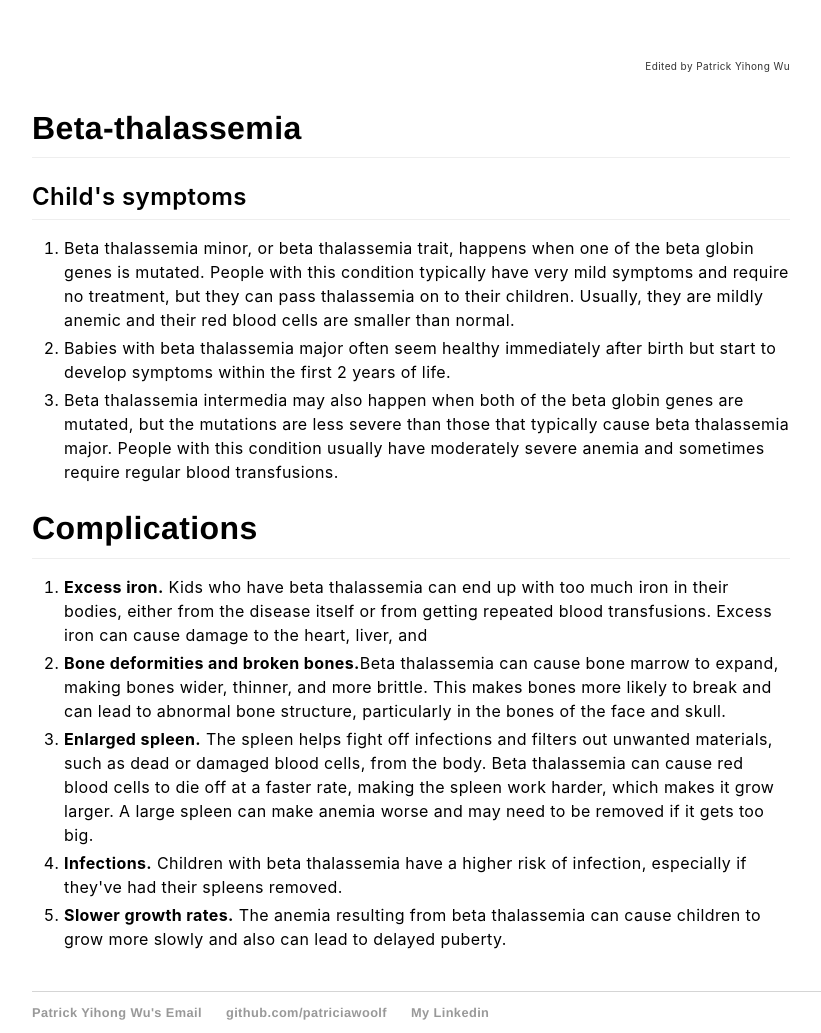
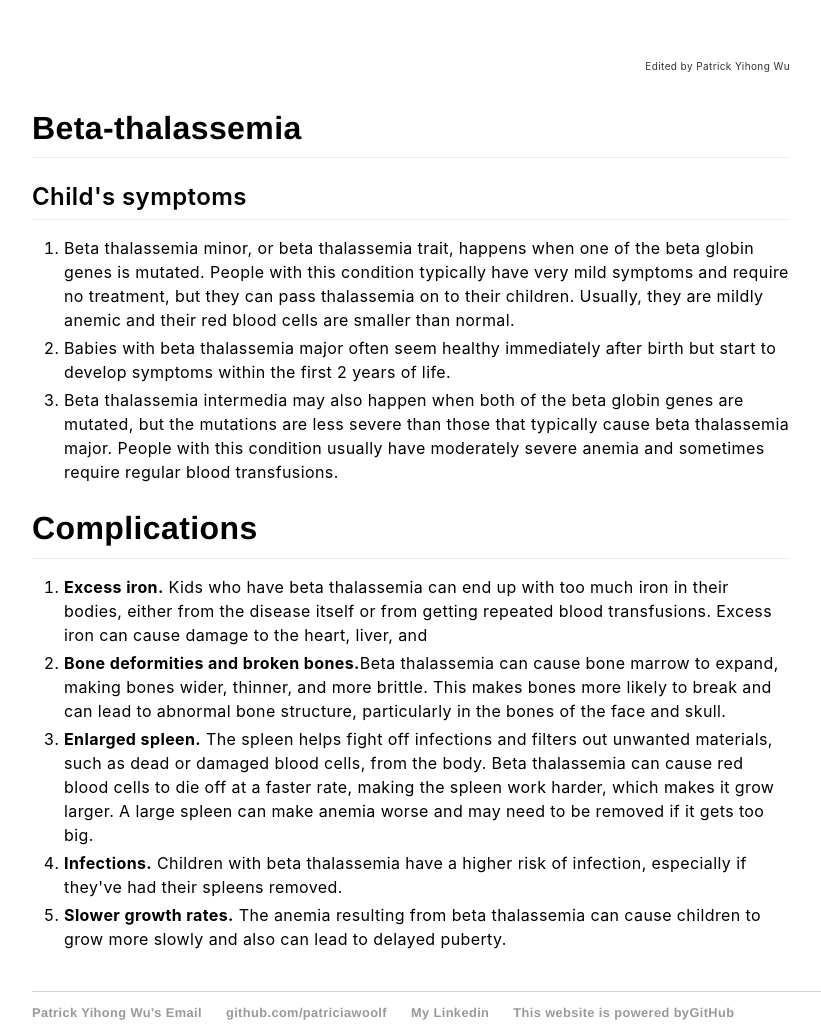
Before and after one commit to patriciawoolf/patriciawoolf-github.io, a Jekyll site: the page built from index.html, in a window 1280 px wide. Shown: the whole page, without its empty margins (160-981 px from the left). Built offline with Jekyll 4.4.1, drawn with Linux system fonts in a browser that asks for light colours; some web fonts are replaced.

Commit message:
Update default.html

```diff
--- a/_layouts/default.html
+++ b/_layouts/default.html
@@ -16,6 +16,7 @@
 	        		<li><a href="mailto:patrick93205@yahoo.com.tw">Patrick Yihong Wu's Email</a></li>
 	        		<li><a href="https://github.com/patriciawoolf">github.com/patriciawoolf</a></li>
 				<li><a href="https://www.linkedin.com/in/yihong-patrick-wu-8818a9151/">My Linkedin</li>
+				<li>This website is powered by<a href="https://github.com/">GitHub</li>
 			</ul>
 
 		</body>
```
